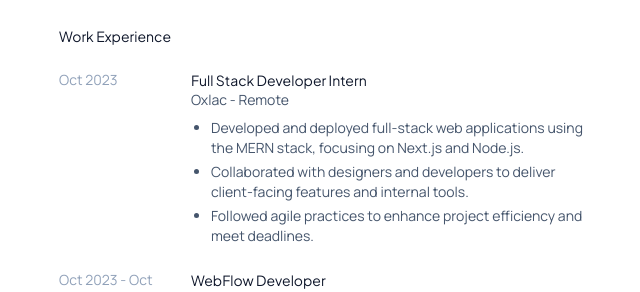
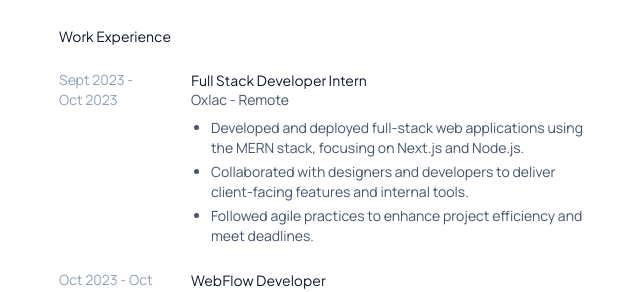
Before and after one commit to srummanf/digitalcv, a Next.js app: page / in a window 1280 px wide. Shown: the part 570-862 px from the top of the page, without its empty margins (317-957 px from the left). Built offline with nearby package versions, Linux system fonts and the light colour scheme.

Commit message:
Adds new project data and updates internship date range
Introduces a new project, "pkmncli," with details including its GitHub link, description, and technologies used.

Updates the date range for the Full Stack Developer Intern role to provide a clearer timeline.

```diff
--- a/data/contentWithLinks.ts
+++ b/data/contentWithLinks.ts
@@ -153,6 +153,14 @@ export const projectData: ContentWithLinks[] = [
       },
       {
         date: "2025",
+        title: "pkmncli",
+        url: "https://github.com/srummanf/pkmncli",
+        subTitle: "Python · CLI · PokeAPI",
+        description:
+          "/li Pokemon Stats in your terminal." + "/li Generates custom Pokémon card images using data from the PokéAPI.",
+      },
+      {
+        date: "2025",
         title: "Interactive Candle Blow Birthday Cake",
         url: "https://github.com/srummanf/Interactive-Candle-Blow-Birthday-Cake",
         subTitle: "HTML · CSS · JS",
--- a/data/contentWithNoLinks.ts
+++ b/data/contentWithNoLinks.ts
@@ -63,10 +63,10 @@ export const contentData: ContentData = [
       {
         title: "Full Stack Developer Intern",
         subTitle: "Oxlac - Remote",
-        date: "Oct 2023",
+        date: "Sept 2023 - Oct 2023",
         description:
           "/li Developed and deployed full-stack web applications using the MERN stack, focusing on Next.js and Node.js." +
-          " /li Collaborated with designers and developers to deliver client-facing features and internal tools." +
+          "/li Collaborated with designers and developers to deliver client-facing features and internal tools." +
           " /li Followed agile practices to enhance project efficiency and meet deadlines.",
       },
       {
```
Also changed, not shown: 1 other file (tests, documents, lock files or other folders).
